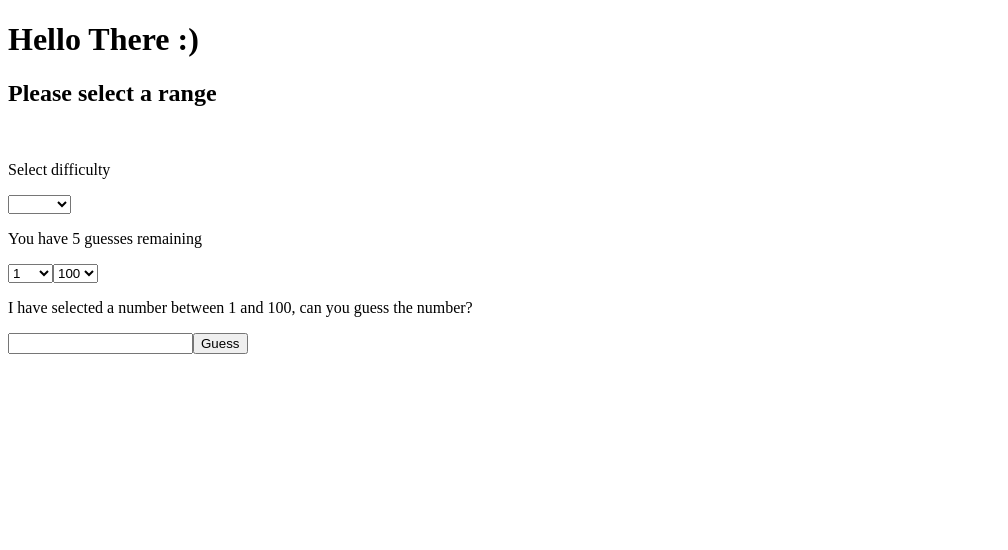
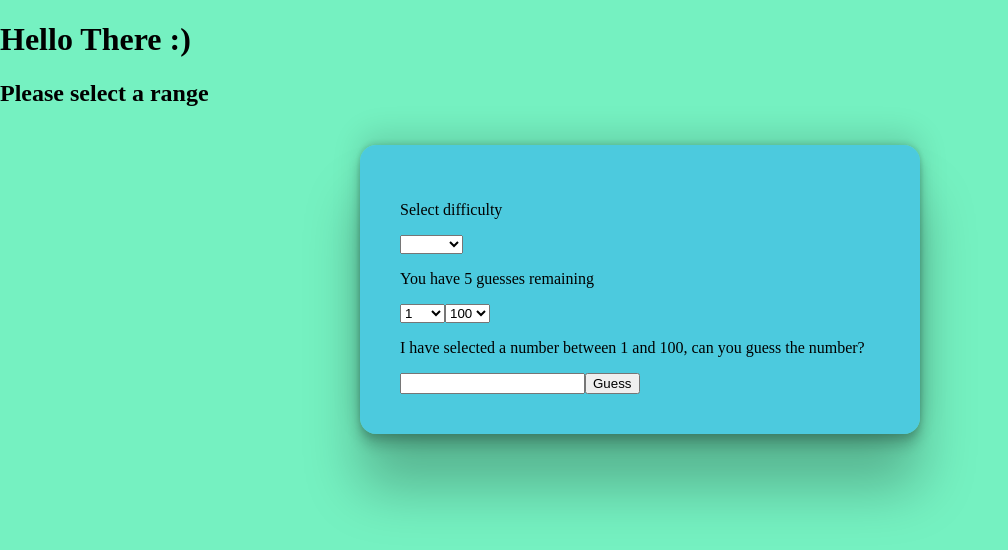
Before and after one commit to MthoNtanzi/GuessTheNumberGame, a Vue app: page / in a window 1280 px wide. Shown: the top 550 px of the page, without its empty margins (0-1008 px from the left). Built offline with nearby package versions, Linux system fonts and the light colour scheme.

Commit message:
Add initial styling to the game board and the body

```diff
--- a/index.html
+++ b/index.html
@@ -4,7 +4,7 @@
     <meta charset="UTF-8">
     <link rel="icon" href="/favicon.ico">
     <meta name="viewport" content="width=device-width, initial-scale=1.0">
-    <title>Guess the game</title>
+    <title>Guess the number</title>
   </head>
   <body>
     <div id="app"></div>
--- a/src/App.vue
+++ b/src/App.vue
@@ -2,6 +2,7 @@
     <h1>Hello There :)</h1>
     <h2>Please select a range</h2>
     <br/>
+    <div class="gameBoard">
         <p>Select difficulty</p>
         <select v-model="selectedDifficulty" @change="chooseDifficulty">
             <option v-for="choice in difficulty" :key="choice" :value="choice">
@@ -9,6 +10,7 @@
                 </option>
         </select>
         <p>You have {{ guessCount }} guesses remaining</p>
+
         <div>
             <select v-model="startNum" @change="updateRange">
                 <option v-for="num in numTo100" :key="num">
@@ -29,6 +31,7 @@
             <span v-else-if="isHigh">Your guess is too high</span>
             <span v-else-if="isLow">Your guess is too low</span>
         </p>
+    </div>
 </template>
 
 <script>
@@ -127,3 +130,20 @@ export default {
     }
 }
 </script>
+
+<style>
+    body {
+        margin: 0;
+        padding: 0;
+        background: rgba(59, 236, 168, 0.7);
+    }
+
+    .gameBoard{
+        padding: 2.5em;
+        max-width:30em;
+        background: rgba(59, 186, 236, 0.7);
+        margin: auto;
+        border-radius: 1em;
+        box-shadow: rgba(0, 0, 0, 0.25) 0px 54px 55px, rgba(0, 0, 0, 0.12) 0px -12px 30px, rgba(0, 0, 0, 0.12) 0px 4px 6px, rgba(0, 0, 0, 0.17) 0px 12px 13px, rgba(0, 0, 0, 0.09) 0px -3px 5px;
+    }
+</style>
```
Lines whose indentation alone changed are shown as unchanged.
